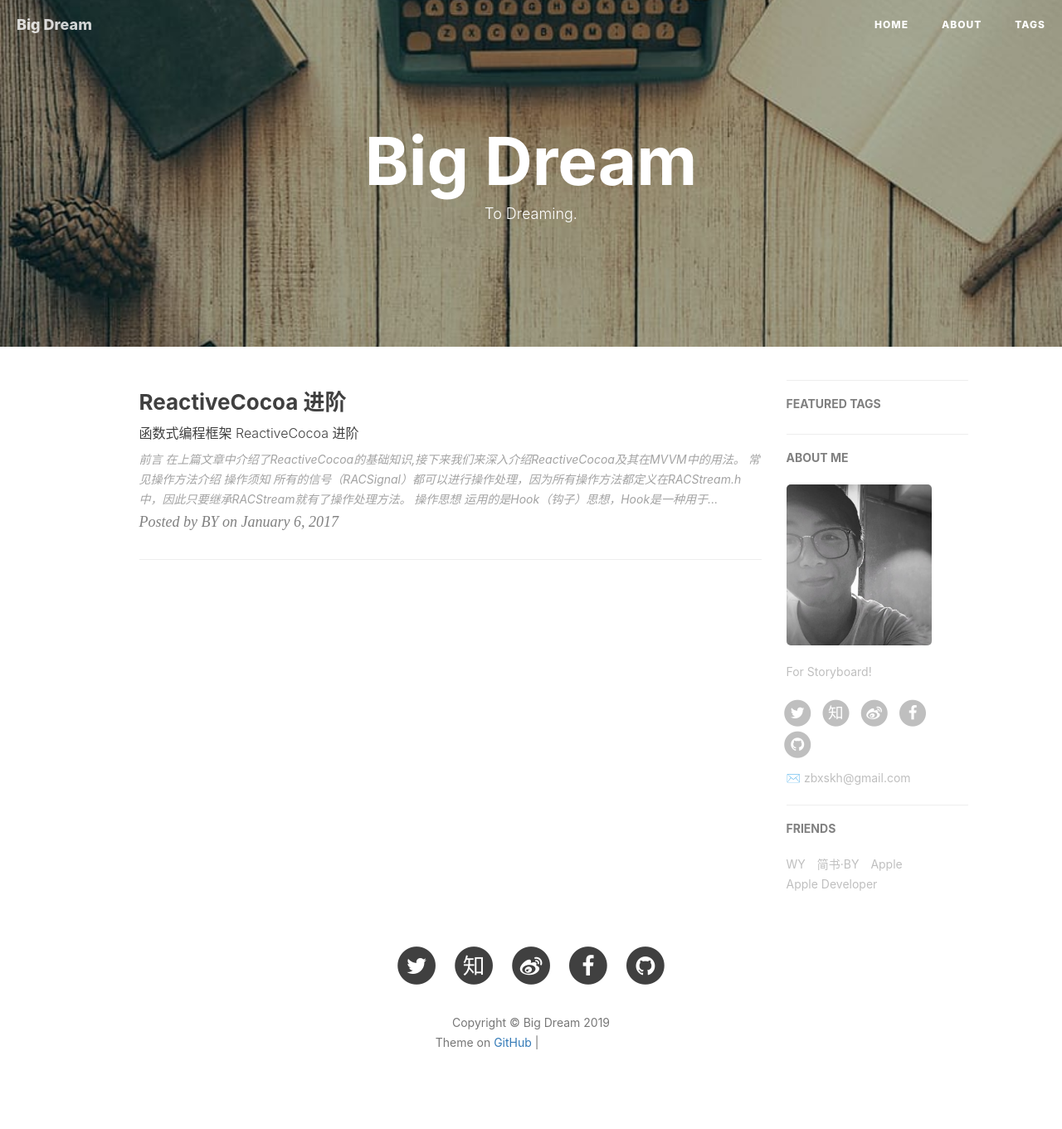
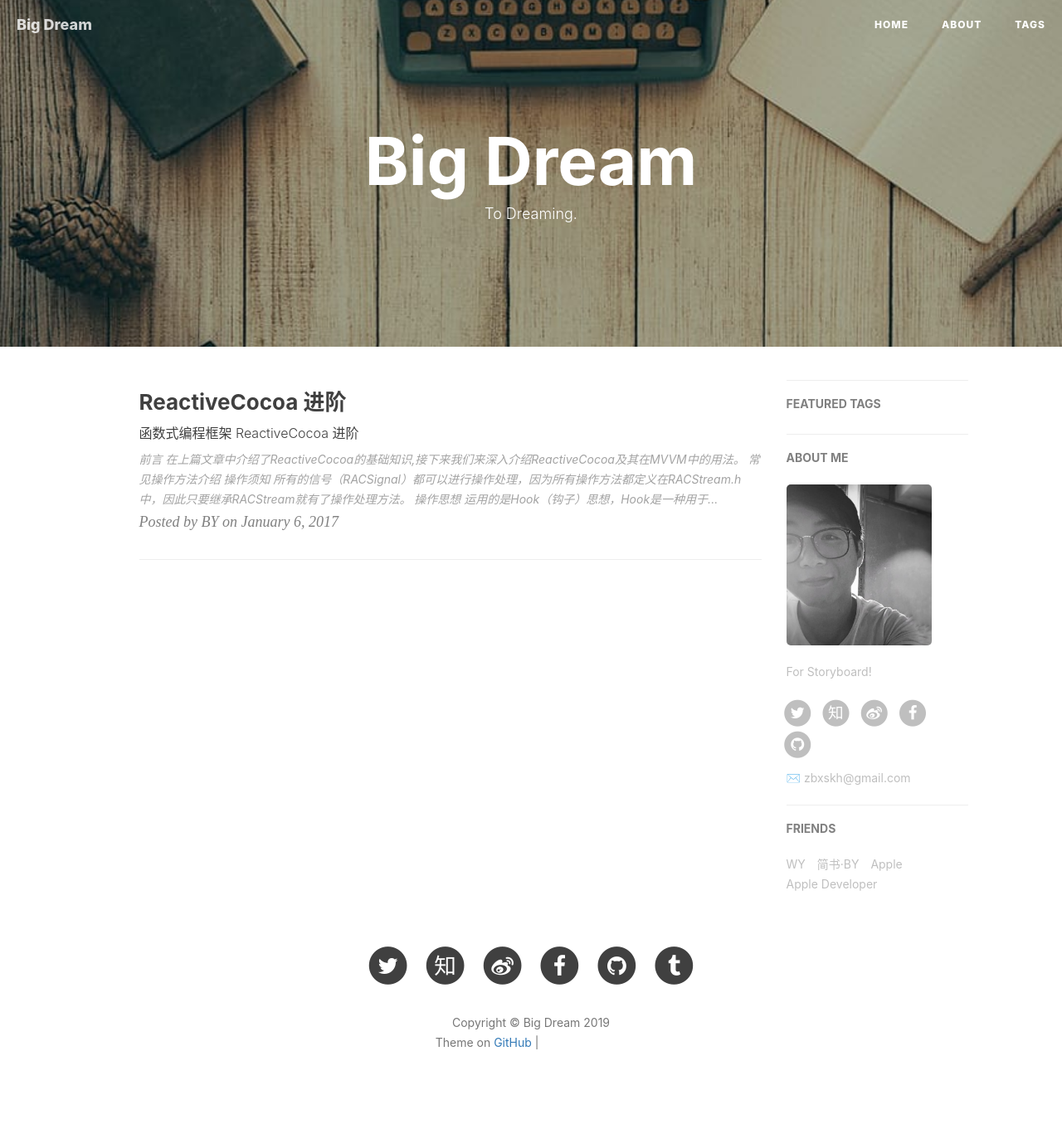
Before and after one commit to zbxboxk/zbxboxk.github.io, a Jekyll site: the page built from index.html, in a window 1280 px wide. Shown: the whole page at 83% size. Built offline with Jekyll 4.4.1, drawn with Linux system fonts in a browser that asks for light colours; nearby versions of some CDN libraries; the list of posts is cut into pages by our own code; comment, search, counter and statistics services are not loaded; grey boxes are pictures that could not be loaded.

Commit message:
Update footer.html

```diff
--- a/_includes/footer.html
+++ b/_includes/footer.html
@@ -85,6 +85,16 @@
                             <span class="fa-stack fa-lg">
                                 <i class="fa fa-circle fa-stack-2x"></i>
                                 <i class="fa fa-linkedin fa-stack-1x fa-inverse"></i>
+                            </span>
+                        </a>
+                    </li>
+                    {% endif %}
+                    {% if site.tumblr_username %}
+                    <li>
+                        <a target="_blank" href="https://www.tumblr.com/blog/{{ site.tumblr_username }}">
+                            <span class="fa-stack fa-lg">
+                                <i class="fa fa-circle fa-stack-2x"></i>
+                                <i class="fa fa-tumblr fa-stack-1x fa-inverse"></i>
                             </span>
                         </a>
                     </li>
```
